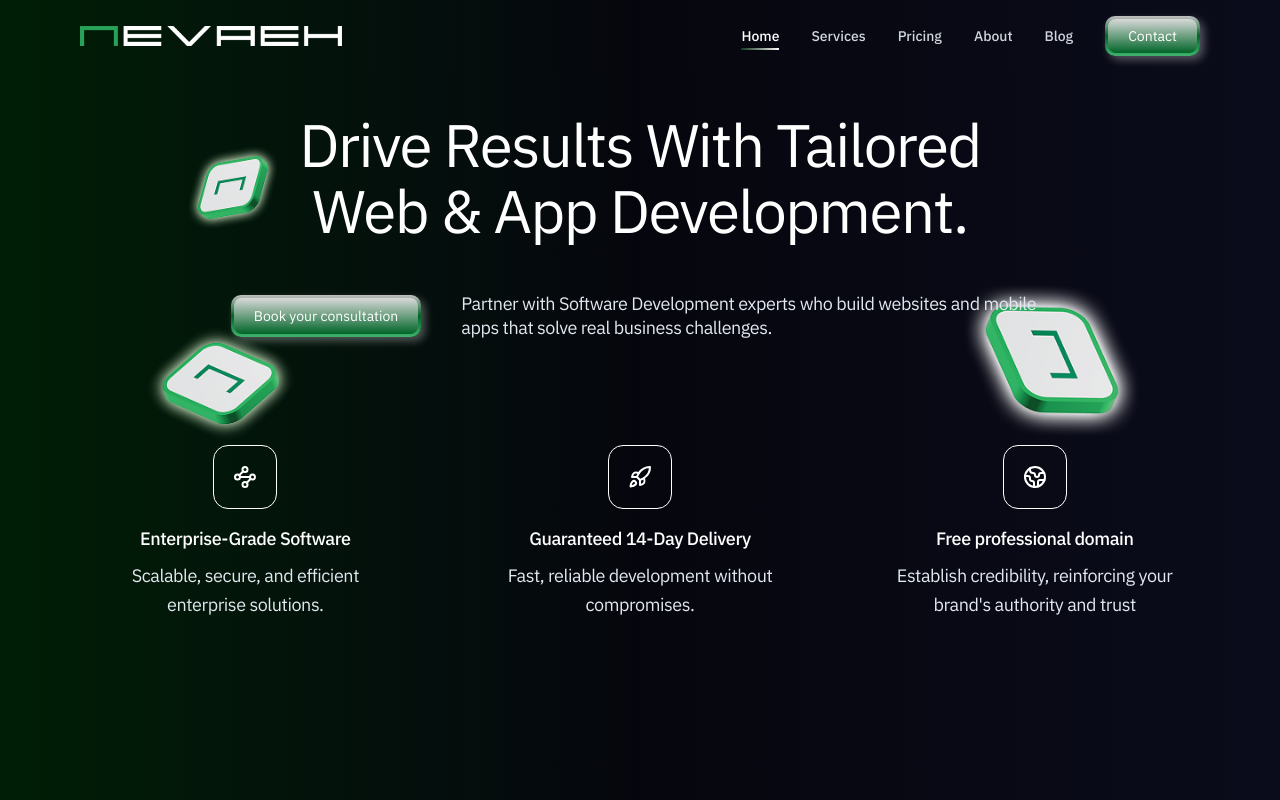
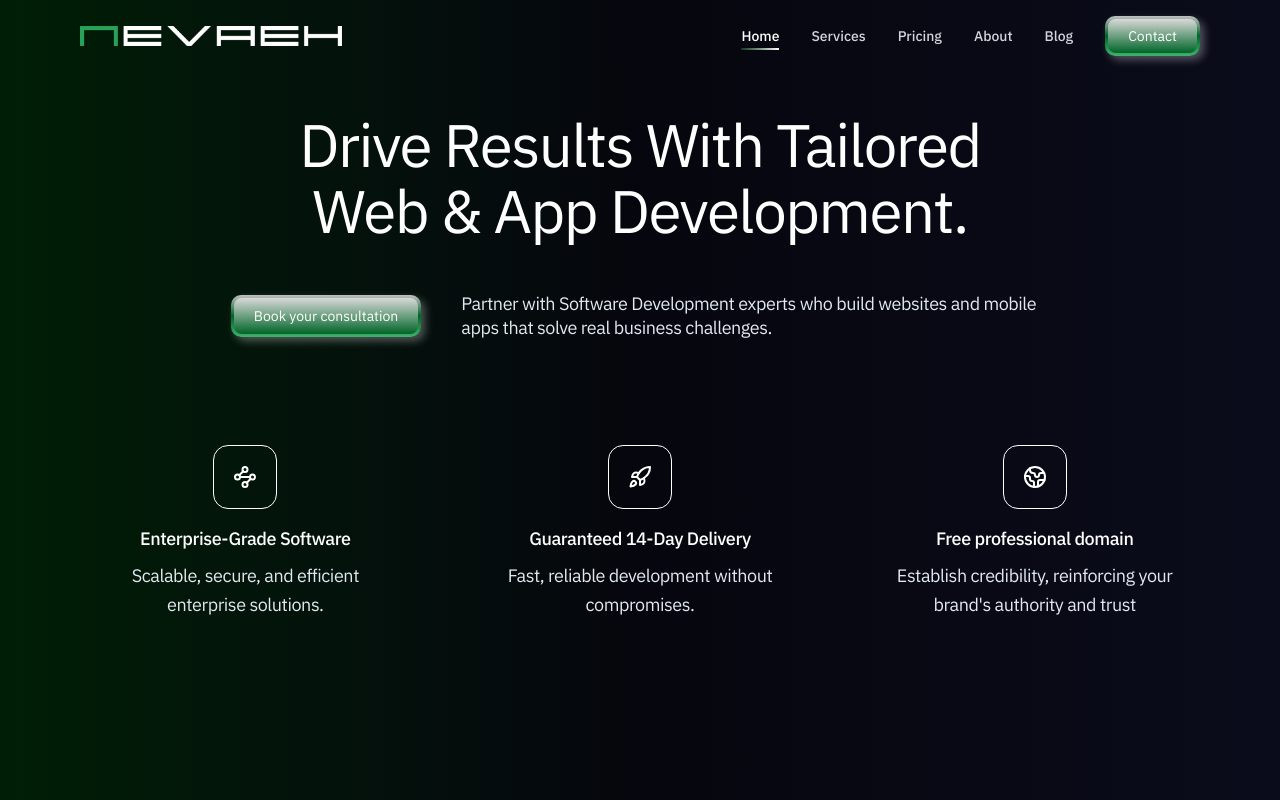
Before and after one commit to ethandiedericks/nevaeh-v3, a Next.js app: page / in a window 1280 px wide. Shown: the top 800 px of the page. Built offline with nearby package versions, Linux system fonts and the light colour scheme.

Commit message:
removed hero image

```diff
--- a/src/components/homepage/Hero.tsx
+++ b/src/components/homepage/Hero.tsx
@@ -1,7 +1,4 @@
-import Image from "next/image";
 import Link from "next/link";
-
-import heroImage from "@/assets/images/homepage/nevaeh-solutions-hero-background-image.png";
 
 import { MobileHeroSection } from "./mobile/MobileHero";
 import GradientButton from "../GradientButton";
@@ -16,18 +13,6 @@ export const HeroSection = () => {
 
       {/* Desktop/Tablet Hero */}
       <div className="relative bg-gradient-to-r from-[#001E05] via-[#0B0C1B]/50 to-[#0B0C1B]  overflow-hidden bg-background min-h-screen hidden md:block">
-        <div className="absolute inset-0 z-0">
-          <Image
-            src={heroImage}
-            alt="Nevaeh Solutions Hero Desktop Background"
-            width={1440}
-            height={673}
-            priority
-            className="w-full object-cover"
-          />
-          {/* <div className="absolute inset-0 bg-background opacity-70"></div> */}
-        </div>
-
         <div className="container mx-auto relative z-10 pt-10 pb-16 px-4">
           <div className="section-spacing">
             <h1 className="hero-headline text-white">
```
Also changed, not shown: src/assets/images/homepage/nevaeh-solutions-hero-background-image.png (deleted).
